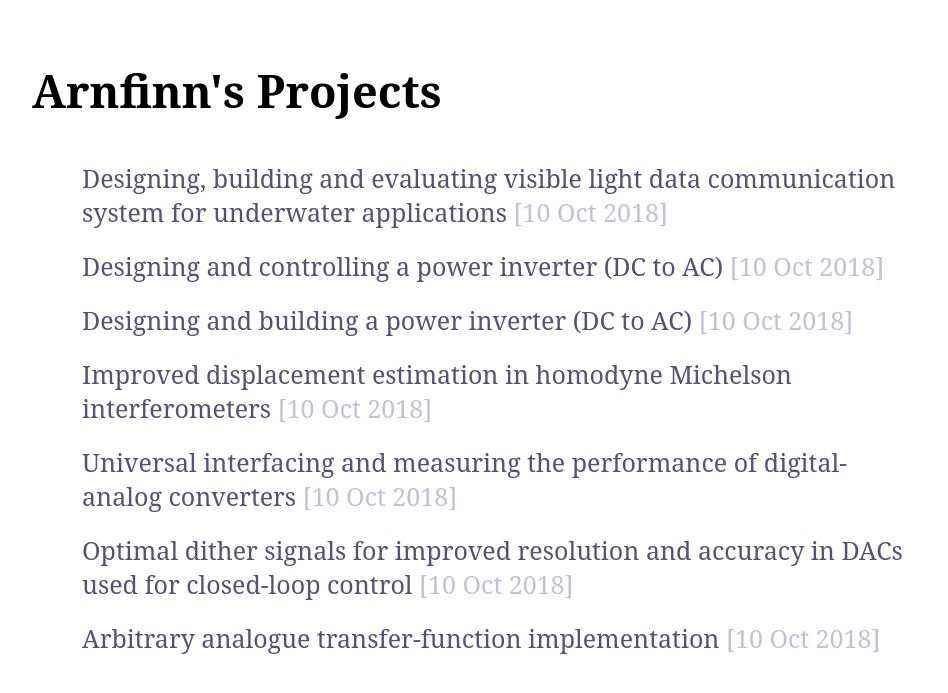
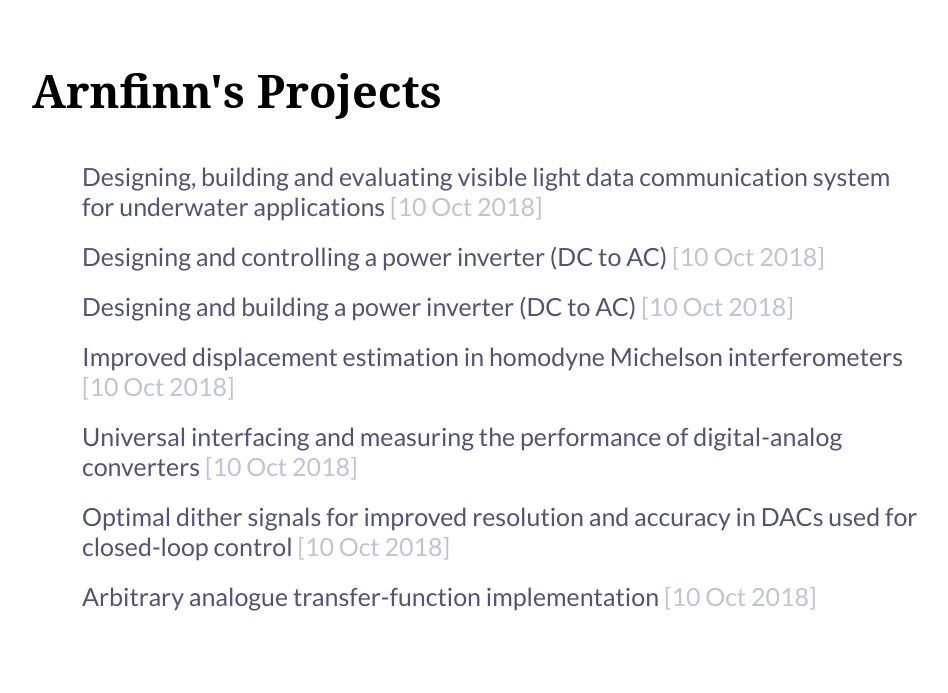
Before and after one commit to eielsen/eielsen.github.io, a Jekyll site: the page built from index.html, in a window 1280 px wide. Shown: the top 693 px of the page, without its empty margins (160-1108 px from the left). Built offline with Jekyll 4.4.1, drawn with Linux system fonts in a browser that asks for light colours; some web fonts are replaced.

Commit message:
Update main.css

```diff
--- a/css/main.css
+++ b/css/main.css
@@ -1,7 +1,7 @@
 body {
   margin: 60px auto;
   width: 70%;
-  font-family:'Neuton', 'Serif';
+  font-family:'Sura', 'Serif';
   font-size: 1.25em;
 }
 
@@ -49,6 +49,7 @@ footer {
 ul.posts {
   margin: 0px;
   font-size: 1.25em;
+  font-family:'Lato', 'Sans-Serif';
 }
 
 ul.posts li {
```
